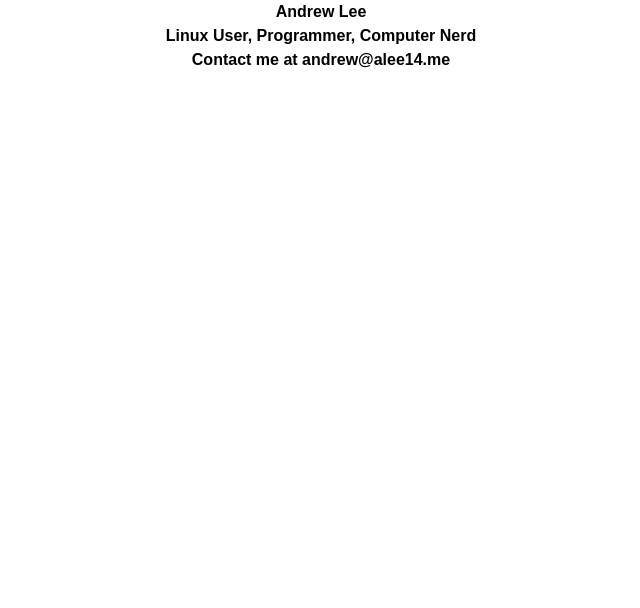
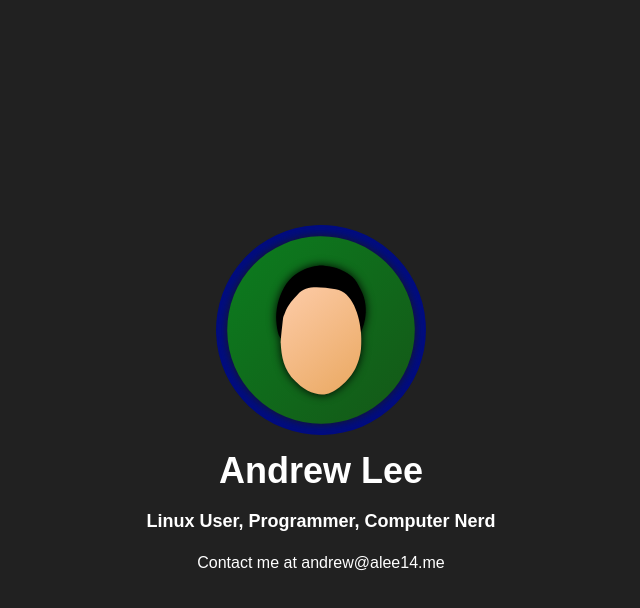
Before and after one commit to Alee14/personal-website, a Next.js app: page / in a window 1280 px wide. Shown: the top 608 px of the page, without its empty margins (319-959 px from the left). Built offline with nearby package versions, Linux system fonts and the light colour scheme.

Commit message:
Website is coming along :eyes:

```diff
--- a/pages/index.js
+++ b/pages/index.js
@@ -1,6 +1,7 @@
 import Head from 'next/head'
 import styles from '../styles/Home.module.css'
 import Computer from '../components/computer'
+import Image from "next/image";
 
 export default function Home() {
   return (
@@ -11,10 +12,11 @@ export default function Home() {
         <meta name="viewport" content="width=device-width, initial-scale=1"/>
         <link rel="icon" href="/favicon.ico" />
       </Head>
-        <div className="text-center font-hack font-bold">
-            <h1 className={styles.title}>Andrew Lee</h1>
-            <h2 className={styles.description}>Linux User, Programmer, Computer Nerd</h2>
-            <h2 className={styles.contact}>Contact me at andrew@alee14.me</h2>
+        <div className="text-center font-hack font-bold flex flex-col gap-4 items-center justify-center h-screen w-screen bg-material-gray text-white">
+            <Image src="/Alee.svg" alt="Alee Logo" width={210} height={210} />
+            <h1 className="text-4xl">Andrew Lee</h1>
+            <h2 className="text-lg">Linux User, Programmer, Computer Nerd</h2>
+            <h2 className="text-base font-normal">Contact me at andrew@alee14.me</h2>
         </div>
     </>
   )
--- a/tailwind.config.js
+++ b/tailwind.config.js
@@ -9,7 +9,11 @@ module.exports = {
     fontFamily: {
       'hack': ['Hack', 'sans-serif']
     },
-    extend: {},
+    extend: {
+      colors: {
+        'material-gray': '#212121',
+      },
+    },
   },
   plugins: [],
 }
```
Also changed, not shown: public/Alee.svg (added).
